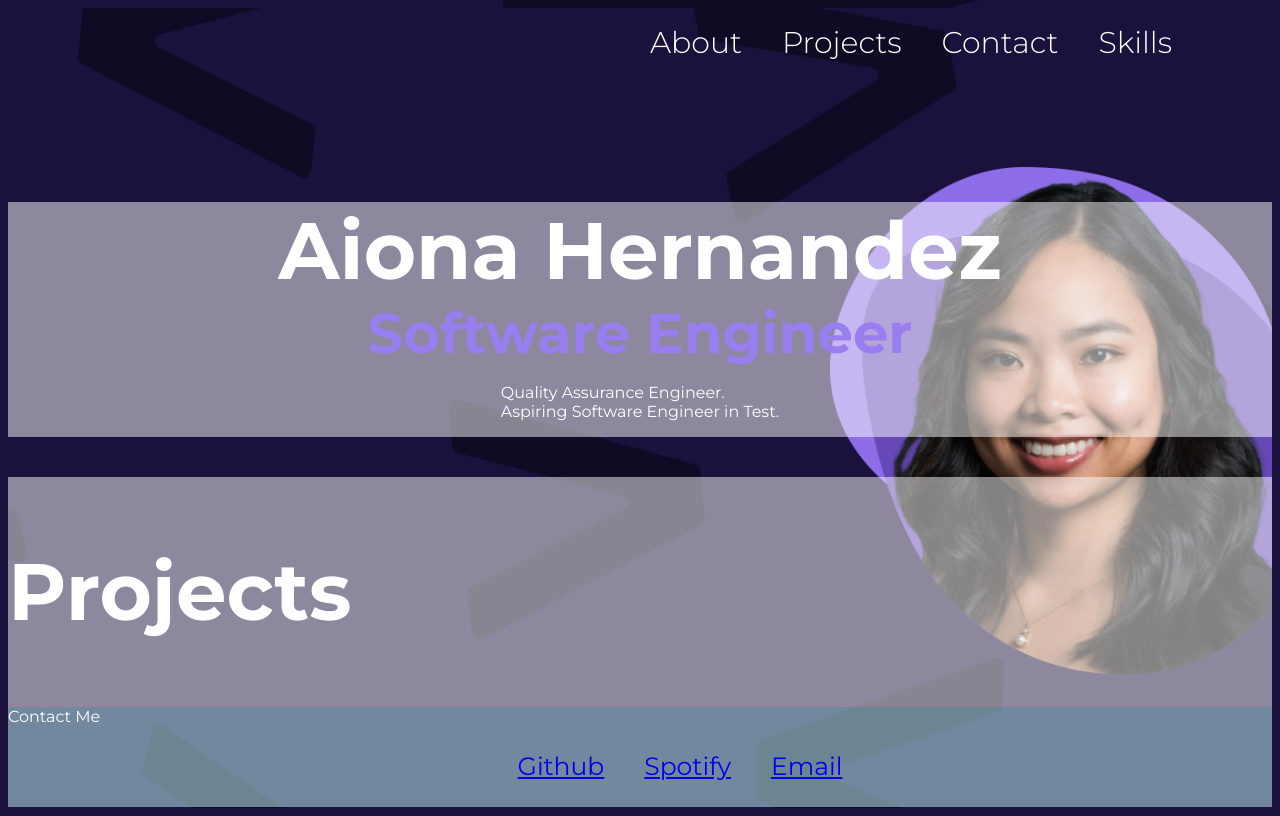
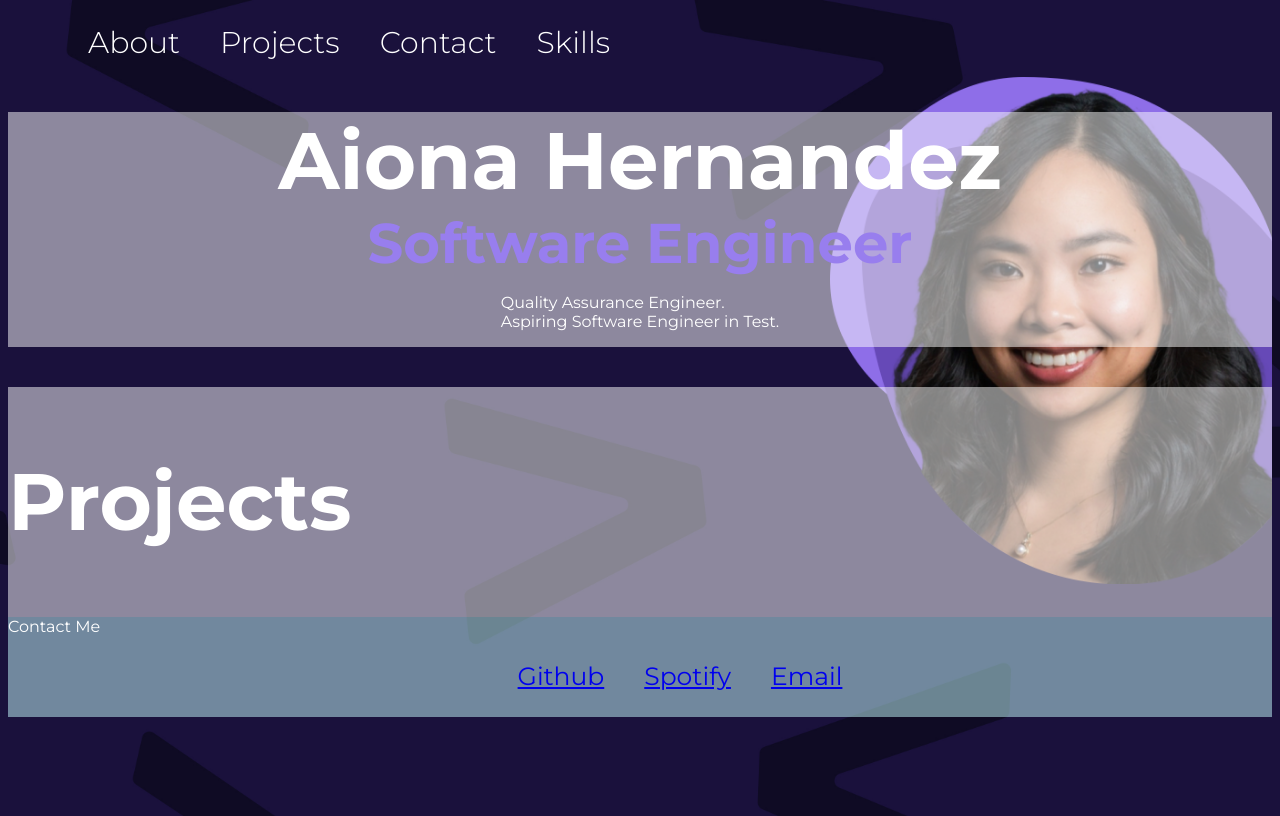
Before and after one commit to aionarae/aiona-personal-portfolio, a plain HTML site: page index.html in a window 1280 px wide. Drawn offline with Linux system fonts and the light colour scheme.

Commit message:
editing background image location

```diff
--- a/assets/css/reset.css
+++ b/assets/css/reset.css
@@ -8,13 +8,17 @@ html, body {
   overflow-x: hidden;
   font-family: 'Montserrat';
   /* margin: 0; */
+
 }
 
 body {
-  background-size: cover; /* Cover the entire viewport */
-  background-position: center; /* Center the background image */
-  background-repeat: no-repeat; /* Do not repeat the background image */
+  background-image: url("/assets/images/background.png");
   background-size: cover;
+  /* Cover the entire viewport */
+  background-position: center;
+  /* Center the background image */
+  background-repeat: no-repeat;
+  /* Do not repeat the background image */
   height: 100vh;
 }
 
--- a/assets/css/style.css
+++ b/assets/css/style.css
@@ -9,8 +9,20 @@
 
 html, body {
   color: var(--white);
-  background-image: url('/assets/images/background.png');
+  /* background-image: url('/assets/images/background.png'); */
   /* background-image: url('https://aionarae.github.io/aiona-personal-portfolio/assets/images/background.jpg'); */
+}
+
+/* #background { */
+  /* background-size: cover;  */
+  /* Cover the entire viewport */
+  /* background-position: center;  */
+  /* Center the background image */
+  /* background-repeat: no-repeat;  */
+  /* Do not repeat the background image */
+  /* height: 100vh;
+  width: 100%;  */
+
 }
 
 header nav {
```
Also changed, not shown: index.html (+2 -0 lines).
